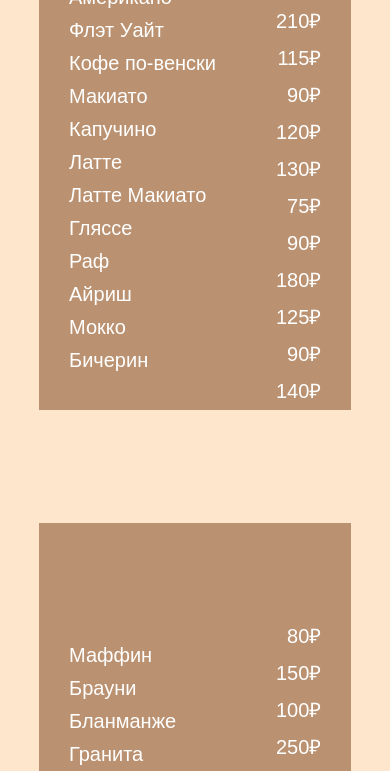
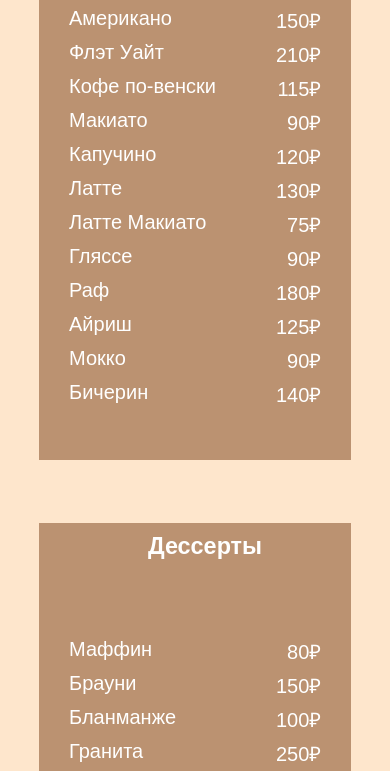
Before and after one commit to AlexCards/mySite, a plain HTML site: page menu.html in a window 390 px wide. Shown: the part 297-1068 px from the top of the page. Drawn offline with nearby package versions, Linux system fonts and the light colour scheme.

Commit message:
menu-img-fix

```diff
--- a/menu.html
+++ b/menu.html
@@ -88,7 +88,6 @@
           <input type="checkbox" />
           <div class="drinks">
             <div class="front">
-              <figure>
                 <img
                   src="https://image.flaticon.com/icons/svg/575/575415.svg"
                   alt="coffe cup"
@@ -99,6 +98,7 @@
               </figcaption>
             </div>
             <div class="back">
+              <h3 class="mobileCap">Напитки</h3>
               <ul class="products">
                 <li>Эспрессо</li>
                 <li>Доппио</li>
@@ -154,6 +154,7 @@
               </figcaption>
             </div>
             <div class="back">
+              <h3 class="mobileCap">Дессерты</h3>
               <ul class="products">
                 <li>Маффин</li>
                 <li>Брауни</li>
--- a/styles/styles_menu.css
+++ b/styles/styles_menu.css
@@ -166,6 +166,10 @@ label {
   padding: 0%;
 }
 
+.back li{
+  height: 24px;
+}
+
 .products li {
   text-align: start;
 }
@@ -318,9 +322,6 @@ footer h5 {
     width: 80%;
   }
 
-  /* .menuContainer {
-    justify-content: space-around;
-  } */
 }
 
 @media screen and (max-width: 993px) {
@@ -479,7 +480,7 @@ footer h5 {
 }
 
 @media screen and (min-width: 588px) {
-  .back h3 {
+  .mobileCap {
     display: none;
   }
 }
@@ -502,6 +503,19 @@ footer h5 {
   .back {
     transform: none;
     -webkit-transform: none;
+  }
+
+  .back{
+    position: relative;
+    padding: 50px 0px;
+  }
+
+  .mobileCap{
+    margin: 10px;
+    position: absolute;
+    top: 0;
+    left: 50%;
+    transform: translateX(-50%);
   }
 
   .products li h3 {
```
